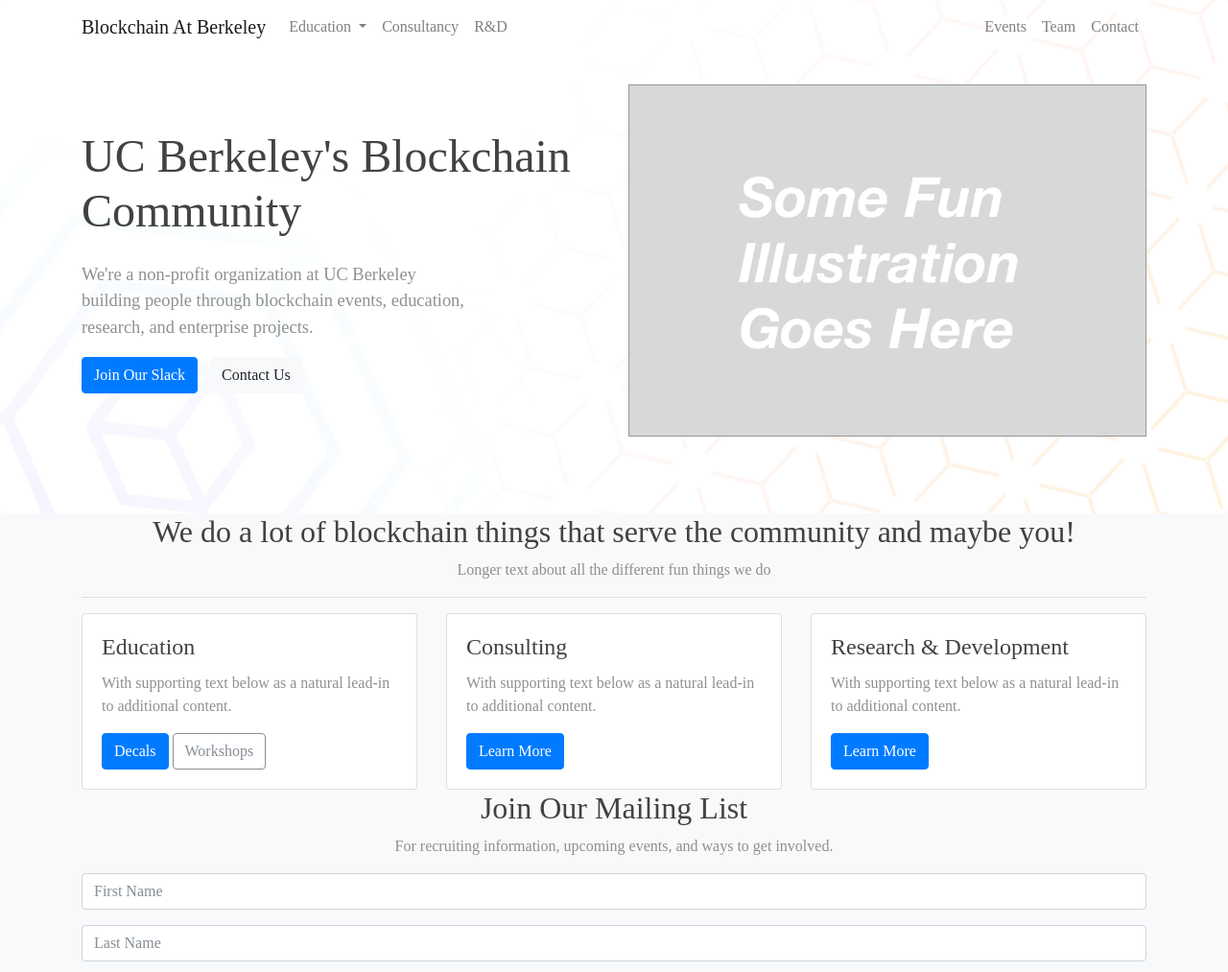
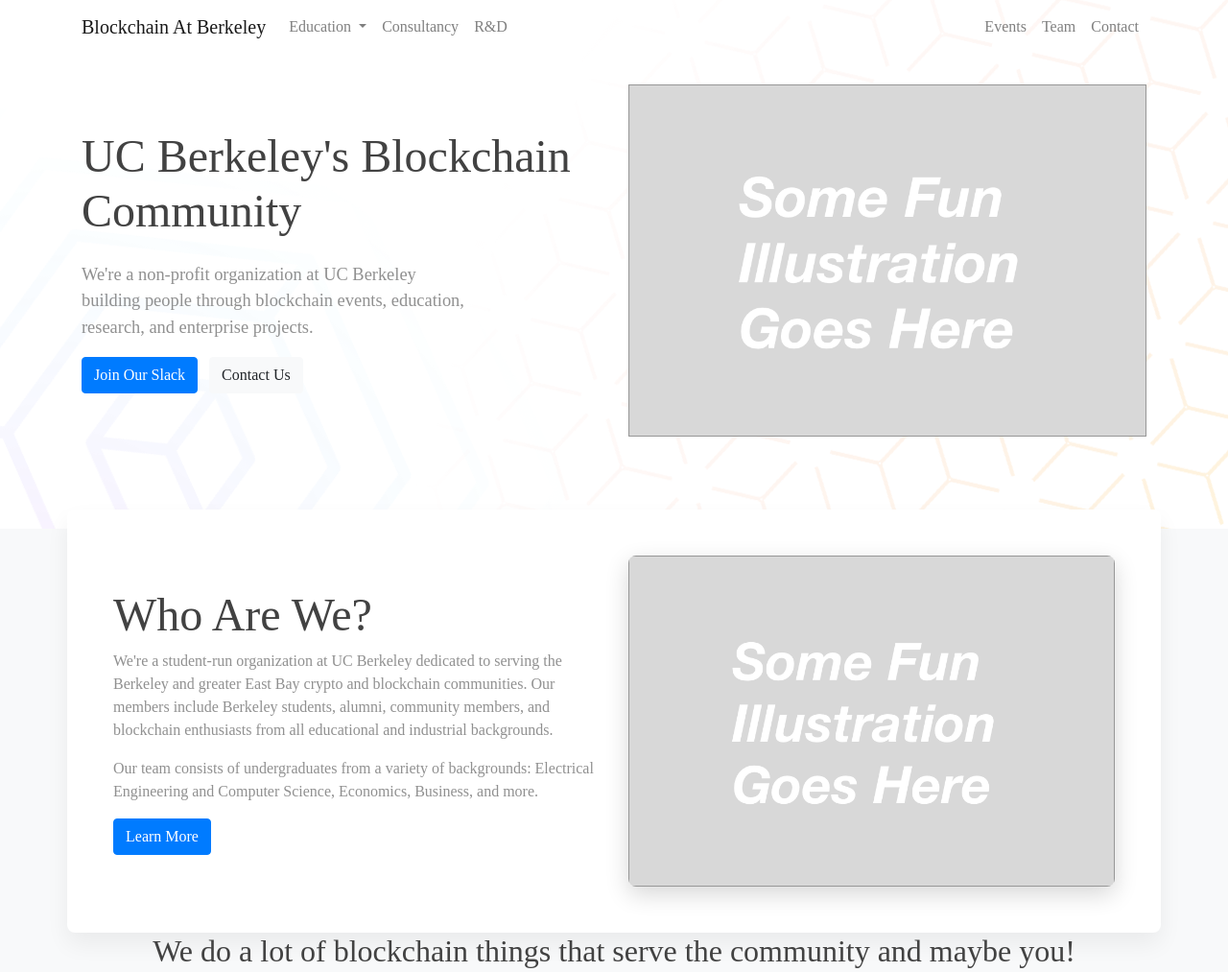
Before and after one commit to MichaelTamaki/berkeleyblockchain.github.io, a website: page docs/index.html in a window 1280 px wide. Shown: the top 1013 px of the page at 96% size. Drawn offline with Linux system fonts and the light colour scheme; files whose address does not match are found by name.

Commit message:
Who Are We (#7)

```diff
--- a/docs/index.html
+++ b/docs/index.html
@@ -11,7 +11,7 @@
 
     <body>
 
-    <div class="jumbotron pt-0 mb-0" id="jumbo">
+    <div class="jumbotron-fluid bg-white pb-5 mb-0" id="jumbo">
         <img class="position-absolute" id="cube" src="img/cube.png">
         <img class="position-absolute d-none d-lg-block d-xl-block" id="pattern" src="img/pattern@7x.png">
         <nav class="navbar navbar-expand-lg navbar-light">
@@ -54,16 +54,16 @@
     </div>
 </div>
         </nav>
-        <div class="container pt-3">
-            <div class="row mt-3 mb-3">
+        <div class="container pt-3 mb-5">
+            <div class="row mt-3">
                 <div class="col-lg d-flex align-items-center">
                     <div>
                         <h1 class="mb-4">UC Berkeley's Blockchain Community</h1>
                         <div class="w-75">
                             <p class="lead">We're a non-profit organization at UC Berkeley building people through blockchain events, education, research, and enterprise projects.</p>
                         </div>
-                        <button class="btn btn-primary mr-2">Join Our Slack</button>
-                        <button class="btn btn-light">Contact Us</button>
+                        <a class="btn btn-primary mr-2" href="#" role="button">Join Our Slack</a>
+                        <a class="btn btn-light" href="#" role="button">Contact Us</a>
                     </div>
                 </div>
                 <div class="col-lg d-flex align-items-center">
@@ -72,7 +72,23 @@
             </div>
         </div>
     </div>
-    <section id="post-hero">
+
+    <div class="container bg-white p-5 position-relative" id="who">
+        <div class="row">
+            <div class="col-lg d-flex align-items-center">
+                <div>
+                    <h1>Who Are We?</h1>
+                    <p>We're a student-run organization at UC Berkeley dedicated to serving the Berkeley and greater East Bay crypto and blockchain communities. Our members include Berkeley students, alumni, community members, and blockchain enthusiasts from all educational and industrial backgrounds.</p>
+                    <p>Our team consists of undergraduates from a variety of backgrounds: Electrical Engineering and Computer Science, Economics, Business, and more.</p>
+                    <a class="btn btn-primary" href="#" role="button">Learn More</a>
+                </div>
+            </div>
+            <div class="col-lg d-flex align-items-center">
+                <img class="img-fluid" src="img/hero_illustration.png">
+            </div>
+        </div>
+    </div>
+
     <div class="container">
         <div class="row">
             <div class="col-sm-12 text-center">
@@ -112,7 +128,6 @@
             </div>
         </div>
     </div>
-    </section>
 
     <div class="container">
         <div class="row">
--- a/src/scss/index.scss
+++ b/src/scss/index.scss
@@ -1,5 +1,3 @@
-$jumbotron-bg: white;
-
 // Import base style
 @import "base";
 
@@ -19,3 +17,13 @@
 		bottom: -5rem;
 	}
 }
+
+#who {
+	margin-top: -20px;
+	border-radius: 8px;
+	box-shadow: 0 12px 24px 0 rgba(0,0,0,0.06);
+	img {
+		box-shadow: 0 8px 24px 0 rgba(0,0,0,0.16);
+		border-radius: 8px;
+	}
+}
```
Also changed, not shown: docs/team/index.html (+1 -1 lines), src/html/pages/index.html (+22 -7 lines), src/html/pages/team/index.html (+1 -1 lines), docs/css/index.css. Lines whose indentation alone changed are shown as unchanged.
